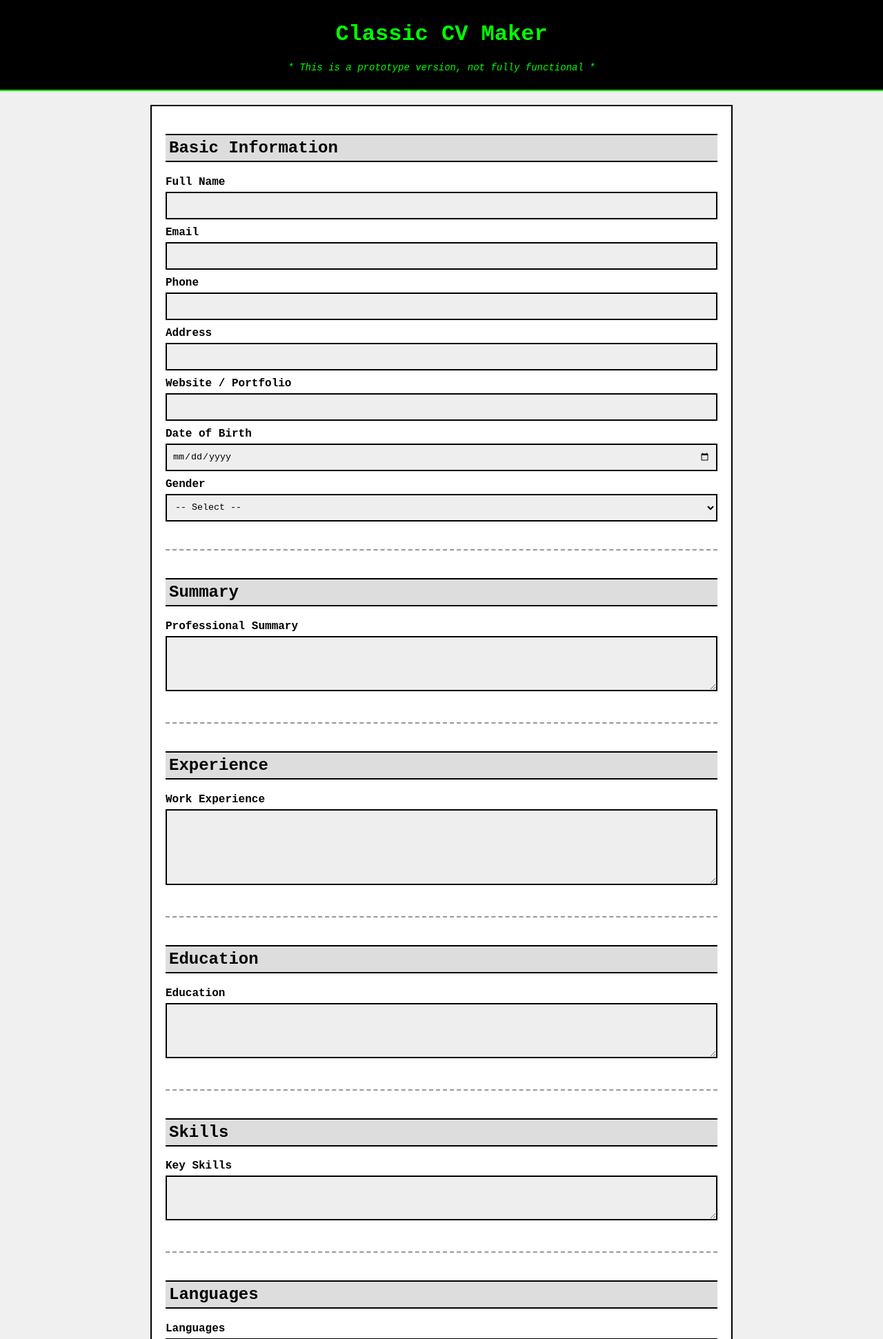
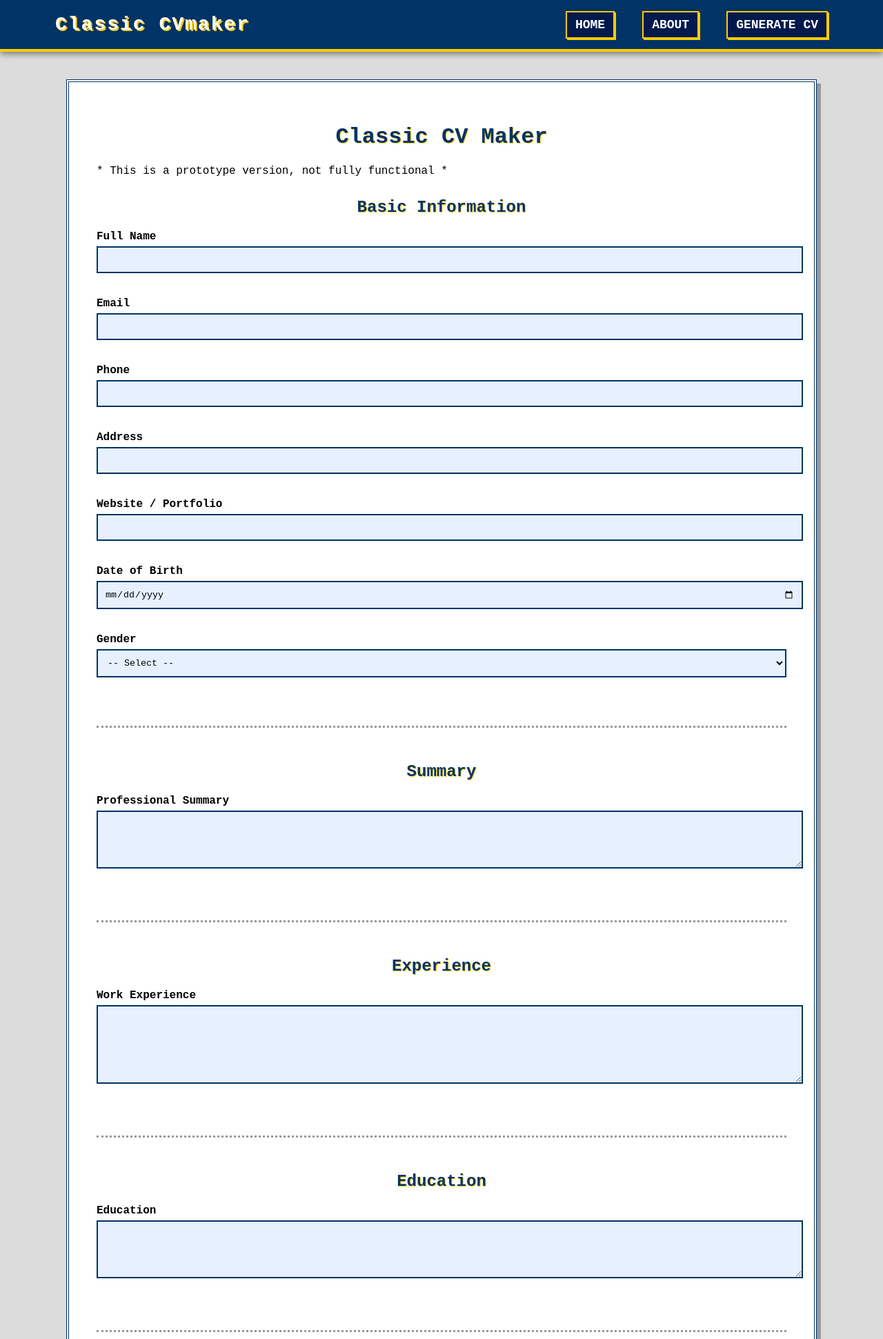
Before and after one commit to sahilnyk/cv-maker, a Flask app: page / in a window 1280 px wide. Shown: the top 1941 px of the page at 69% size. Run offline with Flask 3, Linux system fonts and the light colour scheme.

Commit message:
Added about and contributor stuffs -- not ready till now

```diff
--- a/src/app.py
+++ b/src/app.py
@@ -1,6 +1,5 @@
+from flask import Flask, render_template, request, send_file
 import weasyprint
-from flask import Flask, render_template, request, send_file
-import os
 from io import BytesIO
 
 app = Flask(__name__)
@@ -8,7 +7,6 @@ app = Flask(__name__)
 @app.route("/", methods=["GET", "POST"])
 def index():
     if request.method == "POST":
-        # Extract the data from the form
         data = {
             "name": request.form["name"],
             "email": request.form["email"],
@@ -24,20 +22,18 @@ def index():
             "languages": request.form["languages"],
             "certifications": request.form["certifications"]
         }
+        html_content = render_template("cv_output.html", data=data)
+        pdf = weasyprint.HTML(string=html_content).write_pdf()
 
-        # Render the HTML for the CV output page
-        html_content = render_template("cv_output.html", data=data)
-
-        # Convert HTML to PDF using WeasyPrint
-        pdf_file = weasyprint.HTML(string=html_content).write_pdf()
-
-        # Save the PDF in memory
-        pdf_io = BytesIO(pdf_file)
+        pdf_io = BytesIO(pdf)
         pdf_io.seek(0)
 
         return send_file(pdf_io, as_attachment=True, download_name="cv_output.pdf", mimetype="application/pdf")
+    return render_template("index.html")
 
-    return render_template("index.html")
+@app.route("/about")
+def about():
+    return render_template("about.html")
 
 if __name__ == "__main__":
     app.run(debug=True)
--- a/src/static/styles.css
+++ b/src/static/styles.css
@@ -1,133 +1,213 @@
 body {
     font-family: "Courier New", Courier, monospace;
-    background-color: #f0f0f0;
+    background-color: #dcdcdc;
     color: #000;
     margin: 0;
     padding: 0;
 }
 
-header {
-    background-color: #000;
-    color: #0f0;
-    text-align: center;
-    padding: 10px 0;
-    border-bottom: 2px solid #0f0;
+/* NAVBAR styles */
+.navbar {
+    background-color: #003366;
+    color: #ffffff;
+    font-family: "Courier New", Courier, monospace;
+    display: flex;
+    justify-content: space-between;
+    align-items: center;
+    padding: 20px 80px;
+    /* <-- more padding both sides */
+    border-bottom: 4px solid #ffcc00;
+    box-shadow: 0 4px 8px rgba(0, 0, 0, 0.4);
 }
 
-header p {
-    font-style: italic;
-    font-size: 14px;
-    color: #0f0;
-    margin-top: 5px;
+.navbar-logo {
+    font-size: 28px;
+    font-weight: bold;
+    letter-spacing: 2px;
+    text-shadow: 2px 2px 0px #ffcc00;
 }
 
+.navbar-links {
+    list-style: none;
+    margin: 0;
+    padding: 0;
+    display: flex;
+}
+
+.navbar-links li {
+    margin-left: 40px;
+}
+
+.navbar-links a {
+    color: #ffffff;
+    text-decoration: none;
+    font-size: 18px;
+    font-weight: bold;
+    text-transform: uppercase;
+    padding: 8px 12px;
+    background-color: #001a4d;
+    border: 2px solid #ffcc00;
+    border-radius: 0px;
+    box-shadow: 2px 2px 0px #ffcc00;
+}
+
+.navbar-links a:hover {
+    background-color: #002b80;
+    color: #ffcc00;
+    border-color: #ffffff;
+}
+
+/* CONTAINER */
 .container {
-    width: 800px;
-    margin: 20px auto;
-    background-color: #fff;
-    border: 2px solid #000;
-    padding: 20px;
+    width: 80%;
+    max-width: 1000px;
+    margin: 40px auto;
+    background-color: #ffffff;
+    border: 4px double #003366;
+    padding: 40px;
+    box-shadow: 6px 6px 0px #999;
+}
+
+/* HEADER */
+h1,
+h2,
+h3 {
+    color: #003366;
+    text-align: center;
+    text-shadow: 1px 1px #ffcc00;
 }
 
 h2 {
-    background-color: #ddd;
-    padding: 5px;
-    border-top: 2px solid #000;
-    border-bottom: 2px solid #000;
-    margin-top: 20px;
+    margin-top: 30px;
 }
 
+/* FORMS */
 label {
     display: block;
-    margin: 10px 0 5px;
+    margin: 15px 0 5px;
     font-weight: bold;
 }
 
 input,
-select,
-textarea {
+textarea,
+select {
     width: 100%;
-    padding: 8px;
-    border: 2px solid #000;
+    padding: 10px;
+    margin-bottom: 20px;
+    border: 2px solid #003366;
+    background-color: #e6f0ff;
     font-family: inherit;
-    background-color: #eee;
-    border-radius: 0;
-    box-sizing: border-box;
-}
-
-/* 👇 ADD THIS for uniform box height */
-input,
-select {
-    height: 40px;
-}
-
-textarea {
-    min-height: 40px;
-    resize: vertical;
 }
 
 button {
-    margin-top: 20px;
-    padding: 10px 15px;
-    background-color: #000;
-    color: #0f0;
-    border: 2px solid #0f0;
+    display: block;
+    margin: 30px auto 0;
+    padding: 12px 30px;
+    background-color: #003366;
+    color: #ffcc00;
+    font-size: 18px;
     font-family: inherit;
+    font-weight: bold;
+    border: 3px solid #ffcc00;
+    border-radius: 4px;
     cursor: pointer;
-    border-radius: 0;
+    box-shadow: 3px 3px 0px #999;
 }
 
-.cv-output {
-    margin-top: 40px;
-    border-top: 2px dashed #000;
-    padding-top: 20px;
-    background-color: #fff;
+button:hover {
+    background-color: #001a4d;
+    color: #ffffff;
+    border-color: #ffffff;
 }
 
-.cv-output h2,
-.cv-output h3 {
-    border-bottom: 1px dashed #000;
-    padding-bottom: 5px;
+/* SECTION DIVIDER */
+.section-divider {
+    margin: 50px 0;
+    border-top: 3px dotted #999;
 }
 
-.section-divider {
-    margin: 40px 0;
-    border-top: 2px dashed #999;
+/* FOOTER styles */
+.footer {
+    background-color: #003366;
+    color: #ffcc00;
+    text-align: center;
+    padding: 30px 80px;
+    font-family: "Courier New", Courier, monospace;
+    font-size: 14px;
+    border-top: 4px solid #ffcc00;
+    box-shadow: 0 -4px 8px rgba(0, 0, 0, 0.4);
 }
 
-.cv-output {
-    margin-top: 40px;
-    border-top: 2px dashed #000;
-    padding-top: 20px;
-    background-color: #fff;
-    font-family: "Courier New", Courier, monospace;
+.footer a {
+    color: #ffffff;
+    margin: 0 12px;
+    text-decoration: none;
+    font-weight: bold;
 }
 
-.cv-header {
-    text-align: center;
-    margin-bottom: 20px;
+.footer a:hover {
+    color: #ffcc00;
+    text-decoration: underline;
 }
 
-.cv-header h2 {
-    margin: 5px 0;
+/* CONTRIBUTORS - 2000s Professional Style */
+.contributors {
+    background-color: #f5f5f5;
+    padding: 60px 20px;
+    border-top: 2px solid #ccc;
+    font-family: Tahoma, Verdana, sans-serif;
+    text-align: center;
 }
 
-.cv-header p {
-    margin: 2px 0;
+.contributors h2 {
+    font-size: 28px;
+    color: #333;
+    margin-bottom: 40px;
+}
+
+.contributors-grid {
+    display: table;
+    margin: 0 auto;
+}
+
+.contributor-card {
+    display: table-cell;
+    background-color: #fff;
+    border: 1px solid #ccc;
+    padding: 30px;
+    margin: 10px;
+    width: 300px;
+    vertical-align: top;
+    box-shadow: 2px 2px 8px rgba(0, 0, 0, 0.1);
+    border-radius: 8px;
+}
+
+.contributor-card img {
+    width: 120px;
+    height: 120px;
+    border-radius: 8px;
+    margin-bottom: 15px;
+    border: 1px solid #999;
+}
+
+.contributor-card h3 {
+    font-size: 22px;
+    color: #0056b3;
+    margin: 10px 0;
+}
+
+.contributor-card p {
+    font-size: 14px;
+    color: #666;
+    margin-bottom: 15px;
+}
+
+.social-links a {
+    color: #0077cc;
+    text-decoration: none;
     font-size: 14px;
 }
 
-.cv-section {
-    margin-bottom: 30px;
+.social-links a:hover {
+    text-decoration: underline;
 }
-
-.cv-section h3 {
-    text-decoration: underline;
-    margin-bottom: 10px;
-    font-size: 18px;
-}
-
-.cv-section p {
-    margin-left: 20px;
-    font-size: 15px;
-}
--- /dev/null
+++ b/src/templates/base.html
@@ -0,0 +1,53 @@
+<!DOCTYPE html>
+<html lang="en">
+<head>
+  <meta charset="UTF-8">
+  <title>Retro CV Maker</title>
+  <link rel="stylesheet" href="{{ url_for('static', filename='styles.css') }}">
+</head>
+<body>
+
+<!-- NAVBAR -->
+<nav class="navbar">
+  <div class="navbar-logo">Classic CVmaker</div>
+  <ul class="navbar-links">
+    <li><a href="/">Home</a></li>
+    <li><a href="/about">About</a></li>
+    <li><a href="/">Generate CV</a></li>
+  </ul>
+</nav>
+
+<!-- MAIN CONTENT -->
+<div class="container">
+  {% block content %}
+  {% endblock %}
+</div>
+
+<!-- CONTRIBUTORS SECTION -->
+<section class="contributors">
+    <h2>Contributors</h2>
+    <table class="contributors-table">
+      <tr>
+        <td>
+          <img src="{{ url_for('static', filename='images/user1.jpg') }}" alt="John Doe">
+          <h3>John Doe</h3>
+          <p><b>✍️ Design & Frontend</b></p>
+          <p><a href="#">GitHub</a> | <a href="#">LinkedIn</a></p>
+        </td>
+        <td>
+          <img src="{{ url_for('static', filename='images/user2.jpg') }}" alt="Jane Smith">
+          <h3>Jane Smith</h3>
+          <p><b>💻 Backend & PDF Export</b></p>
+          <p><a href="#">GitHub</a> | <a href="#">Twitter</a></p>
+        </td>
+      </tr>
+    </table>
+  </section>
+
+<!-- FOOTER -->
+<footer class="footer">
+  <p>&copy; 2025 RetroCV | <a href="#">Privacy Policy</a> | <a href="#">Terms of Use</a> | <a href="#">Contact</a></p>
+</footer>
+
+</body>
+</html>
--- a/src/templates/cv_output.html
+++ b/src/templates/cv_output.html
@@ -6,10 +6,6 @@
   <link rel="stylesheet" href="{{ url_for('static', filename='styles.css') }}">
 </head>
 <body>
-  <header>
-    <h1>Classic CV Output</h1>
-  </header>
-
   <div class="container cv-output">
     <h2>{{ data.name }}</h2>
     <p><strong>Email:</strong> {{ data.email }} | <strong>Phone:</strong> {{ data.phone }}</p>
--- a/src/templates/index.html
+++ b/src/templates/index.html
@@ -1,18 +1,12 @@
-<!DOCTYPE html>
-<html lang="en">
-<head>
-  <meta charset="UTF-8">
-  <title>Classic CV Maker</title>
-  <link rel="stylesheet" href="{{ url_for('static', filename='styles.css') }}">
-</head>
-<body>
+{% extends "base.html" %}
+
+{% block content %}
 <header>
   <h1>Classic CV Maker</h1>
   <p>* This is a prototype version, not fully functional *</p>
 </header>
 
-  <div class="container">
-    <form action="/generate" method="POST">  <!-- Action points to /generate -->
+<form action="/" method="POST">
   <h2>Basic Information</h2>
   <label for="name">Full Name</label>
   <input type="text" id="name" name="name">
@@ -76,8 +70,6 @@
   <label for="certifications">Certifications</label>
   <textarea id="certifications" name="certifications" rows="3"></textarea>
 
-      <button type="submit">Generate CV</button>
+  <button type="submit">Generate CV (PDF)</button>
 </form>
-  </div>
-</body>
-</html>
+{% endblock %}
```
Also changed, not shown: src/templates/about.html (added, +8 -0 lines). Lines whose indentation alone changed are shown as unchanged.
